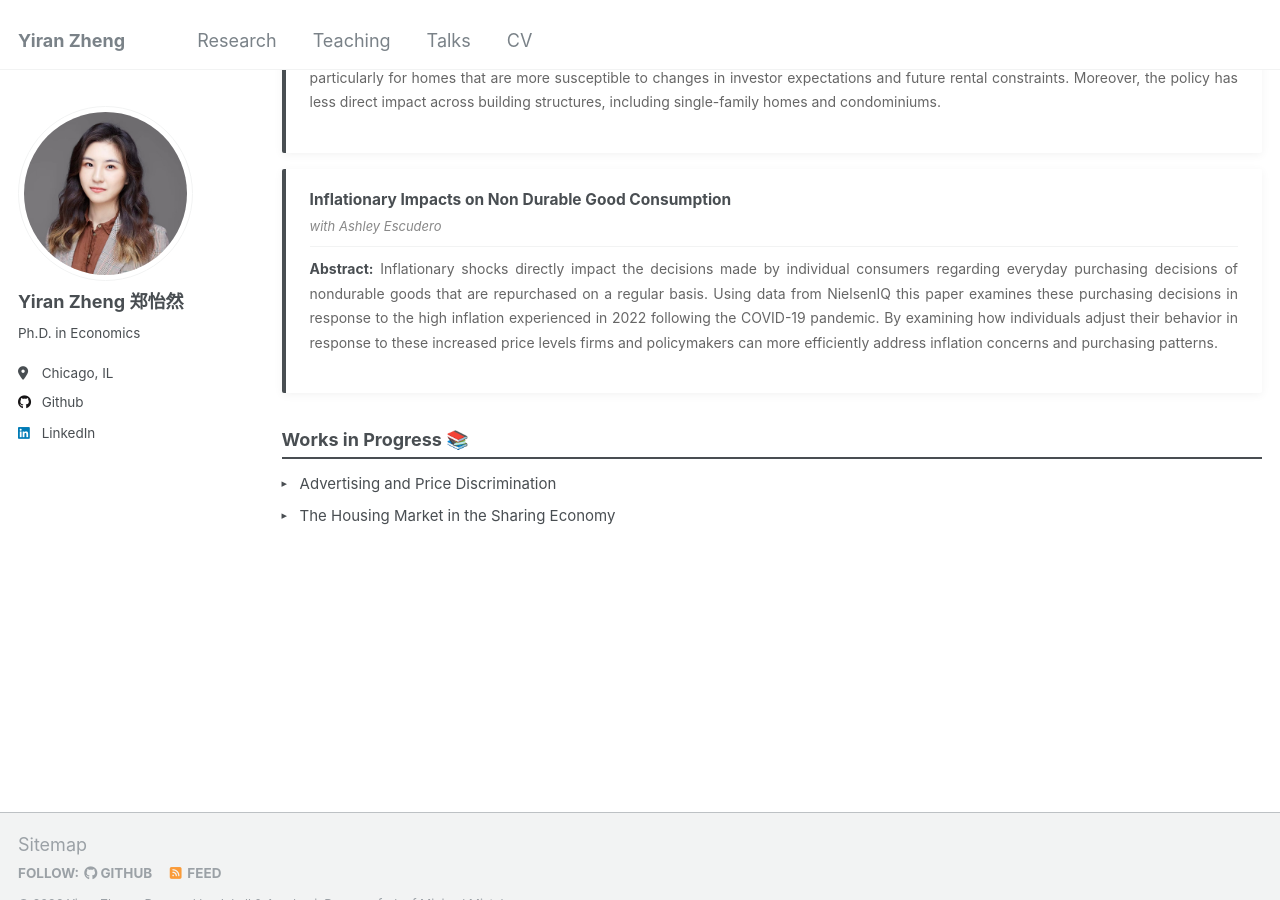
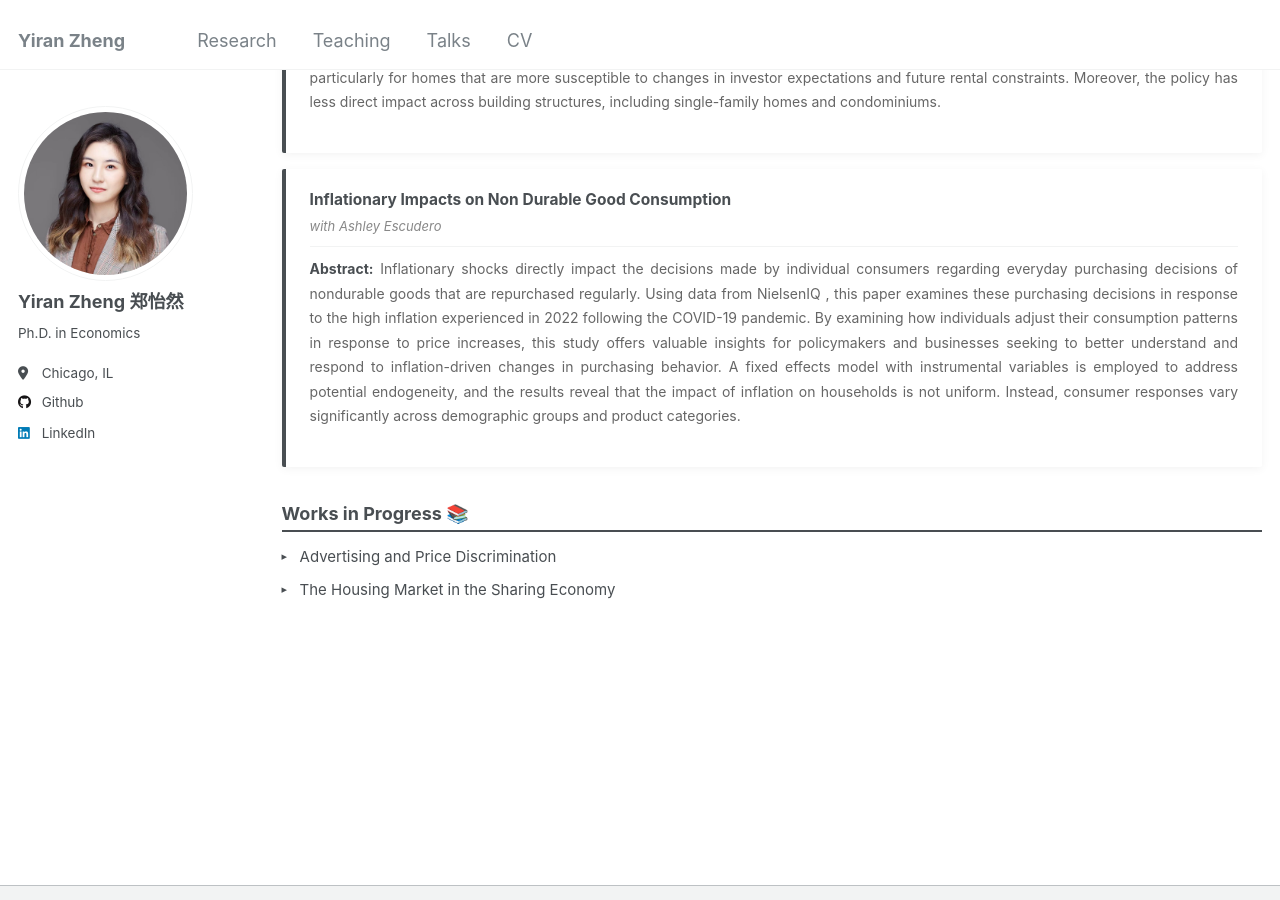
Before and after one commit to yiran-zheng/yiran-zheng.github.io, a Jekyll site: the page built from _pages/research.html, in a window 1280 px wide and 900 px high, scrolled down 697 px. Built offline with Jekyll 4.4.1, drawn with Linux system fonts in a browser that asks for light colours.

Commit message:
Update research.html

```diff
--- a/_pages/research.html
+++ b/_pages/research.html
@@ -128,8 +128,7 @@ author_profile: true
     </div>
     <div class="paper-coauthor">with Ashley Escudero</div>
     <p class="paper-abstract">
-      <span class="abstract-label">Abstract:</span> Inflationary shocks directly impact the decisions made by individual consumers regarding everyday purchasing decisions of nondurable goods that are repurchased on a regular basis. Using data from NielsenIQ this paper examines these purchasing decisions in response to the high inflation experienced in 2022 following the COVID-19 pandemic. By examining how individuals adjust their behavior in response to these increased price levels firms and policymakers can more efficiently address inflation concerns and purchasing patterns.
-    </p>
+      <span class="abstract-label">Abstract:</span> Inflationary shocks directly impact the decisions made by individual consumers regarding everyday purchasing decisions of nondurable goods that are repurchased regularly. Using data from NielsenIQ , this paper examines these purchasing decisions in response to the high inflation experienced in 2022 following the COVID-19 pandemic. By examining how individuals adjust their consumption patterns in response to price increases, this study offers valuable insights for policymakers and businesses seeking to better understand and respond to inflation-driven changes in purchasing behavior. A fixed effects model with instrumental variables is employed to address potential endogeneity, and the results reveal that the impact of inflation on households is not uniform. Instead, consumer responses vary significantly across demographic groups and product categories.
   </div>
 </div>
 
```
